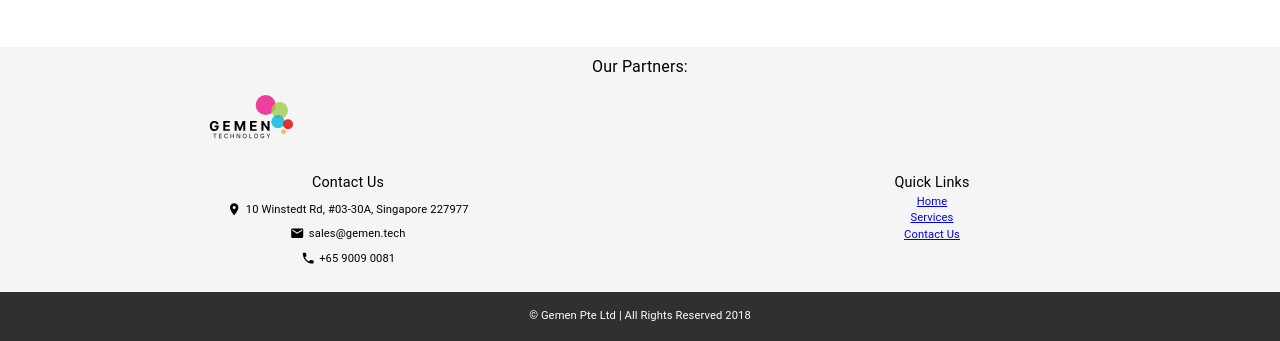
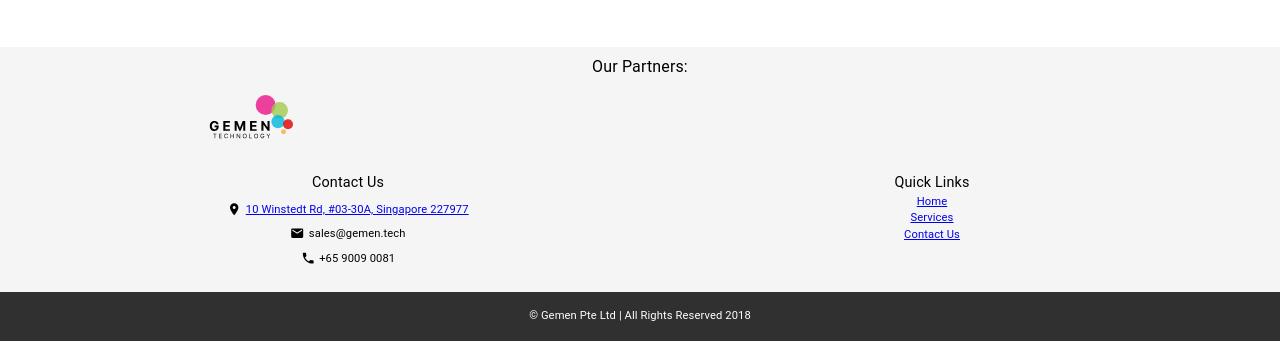
Before and after one commit to Xycone/Gemen_Website_Frontend, a React (Vite) app: page /contactUs in a window 1280 px wide. Shown: the part 753-1094 px from the top of the page. Built offline with nearby package versions, Linux system fonts and the light colour scheme.

Commit message:
Added Clickable address in footer

```diff
--- a/src/components/Footer.jsx
+++ b/src/components/Footer.jsx
@@ -18,7 +18,11 @@ function Footer() {
                                 <Typography sx={{ fontSize: '0.9rem', mb: 1 }}>Contact Us</Typography>
                                 <Container sx={{ display: 'flex', textAlign: 'center', justifyContent: 'center', mb: 1 }}>
                                     <LocationOn sx={{ fontSize: '0.9rem', mr: 0.5 }} />
-                                    <Typography sx={{ fontSize: '0.7rem' }}>10 Winstedt Rd, #03-30A, Singapore 227977</Typography>
+                                    <Typography sx={{ fontSize: '0.7rem' }}>
+                                        <a href="https://www.google.com/maps/place/Gemen+Pte+Ltd/@1.3102084,103.8389323,17z/data=!3m2!4b1!5s0x31da19fc08c4d9fb:0x4f3412b3621c50dc!4m6!3m5!1s0x31da19461c78640f:0xed591bfcac18c41f!8m2!3d1.310203!4d103.8415072!16s%2Fg%2F11fct8jl5g?entry=ttu">
+                                            10 Winstedt Rd, #03-30A, Singapore 227977
+                                        </a>
+                                    </Typography>
                                 </Container>
                                 <Container sx={{ display: 'flex', textAlign: 'center', justifyContent: 'center', mb: 1 }}>
                                     <Email sx={{ fontSize: '0.9rem', mr: 0.5 }} />
```
